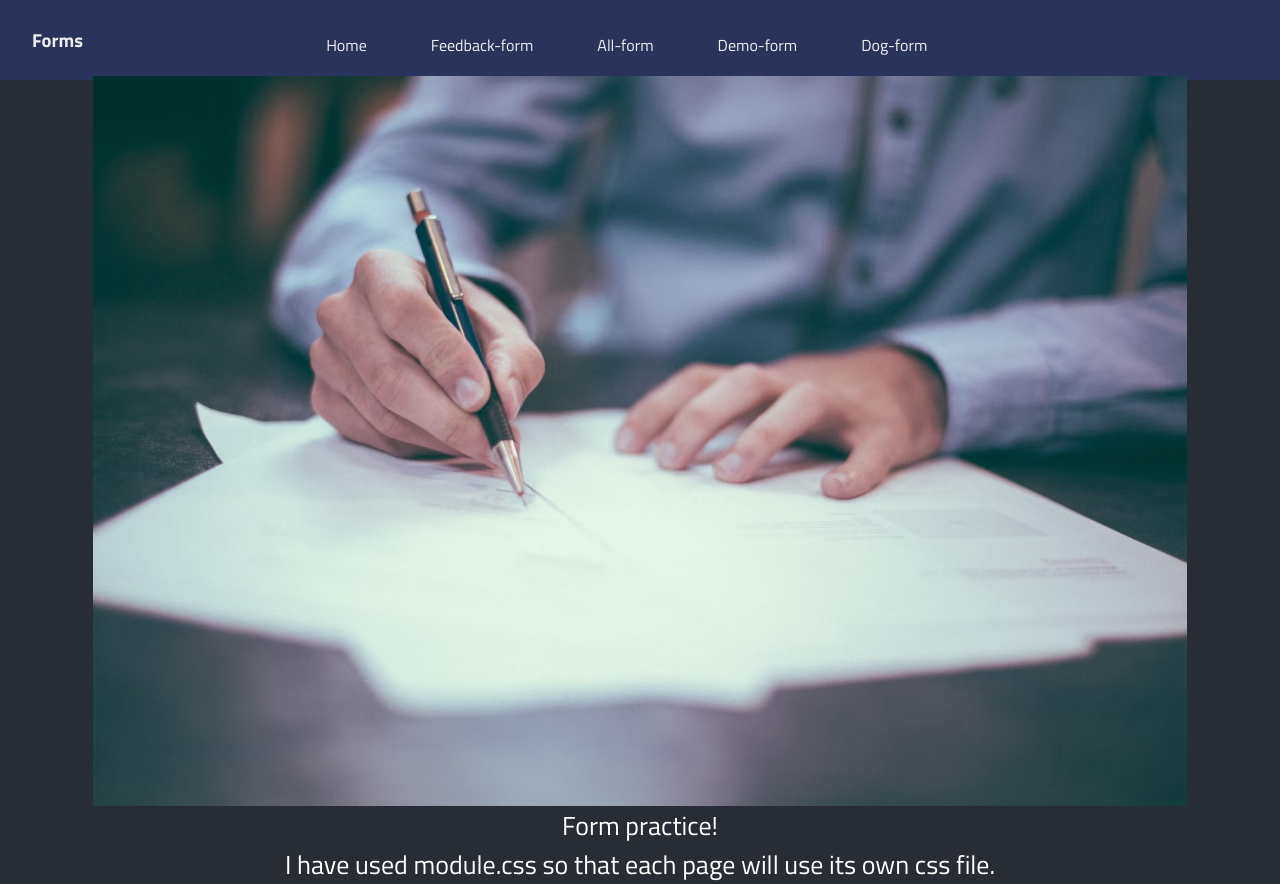
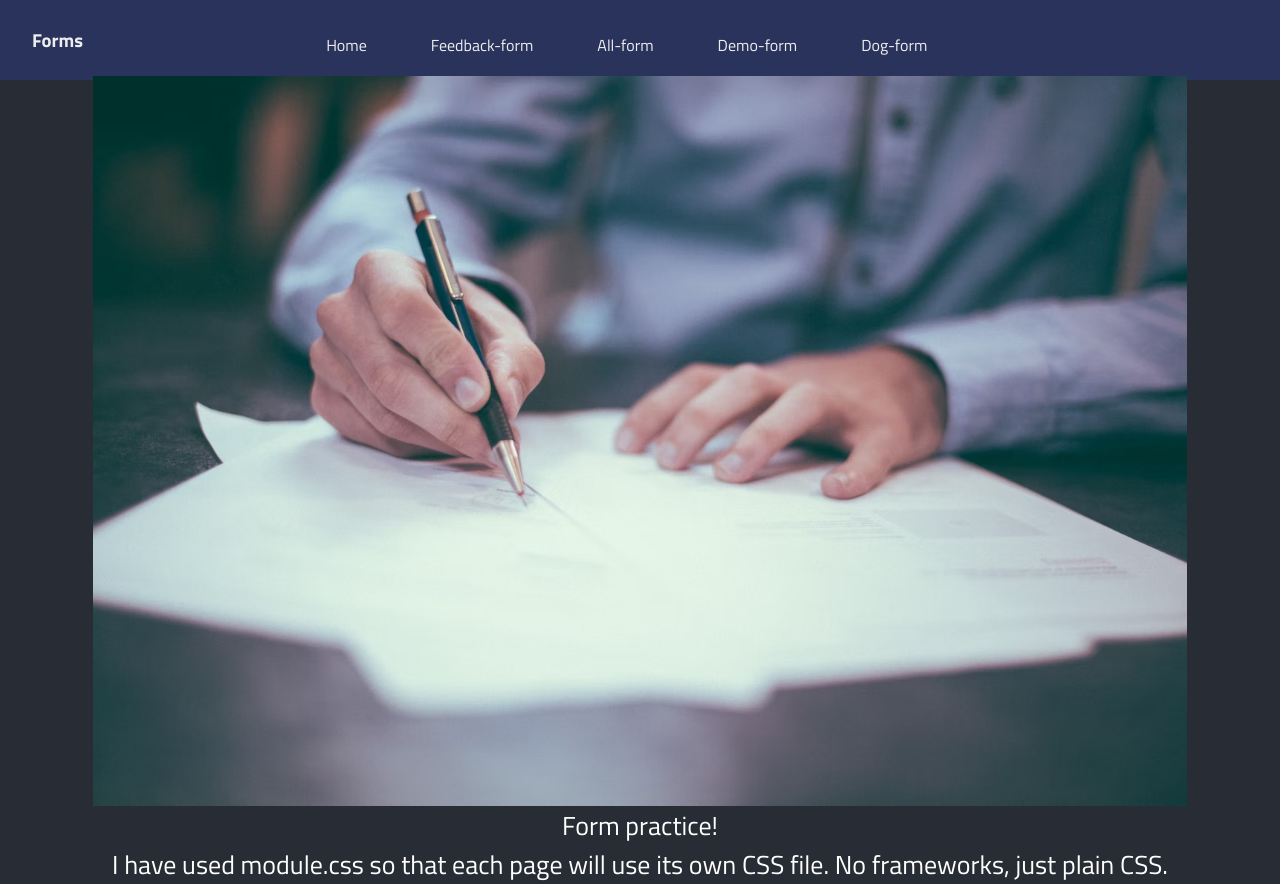
Before and after one commit to eleanor-tosh/form-practice, a React (Create React App) app: page / in a window 1280 px wide. Built offline with nearby package versions, Linux system fonts and the light colour scheme.

Commit message:
another note added to home page

```diff
--- a/src/pages/Home.jsx
+++ b/src/pages/Home.jsx
@@ -12,7 +12,8 @@ function Home() {
         />
         <p>Form practice!</p>
         <p>
-          I have used module.css so that each page will use its own css file.
+          I have used module.css so that each page will use its own CSS file. No
+          frameworks, just plain CSS.
         </p>
       </header>
     </div>
```
